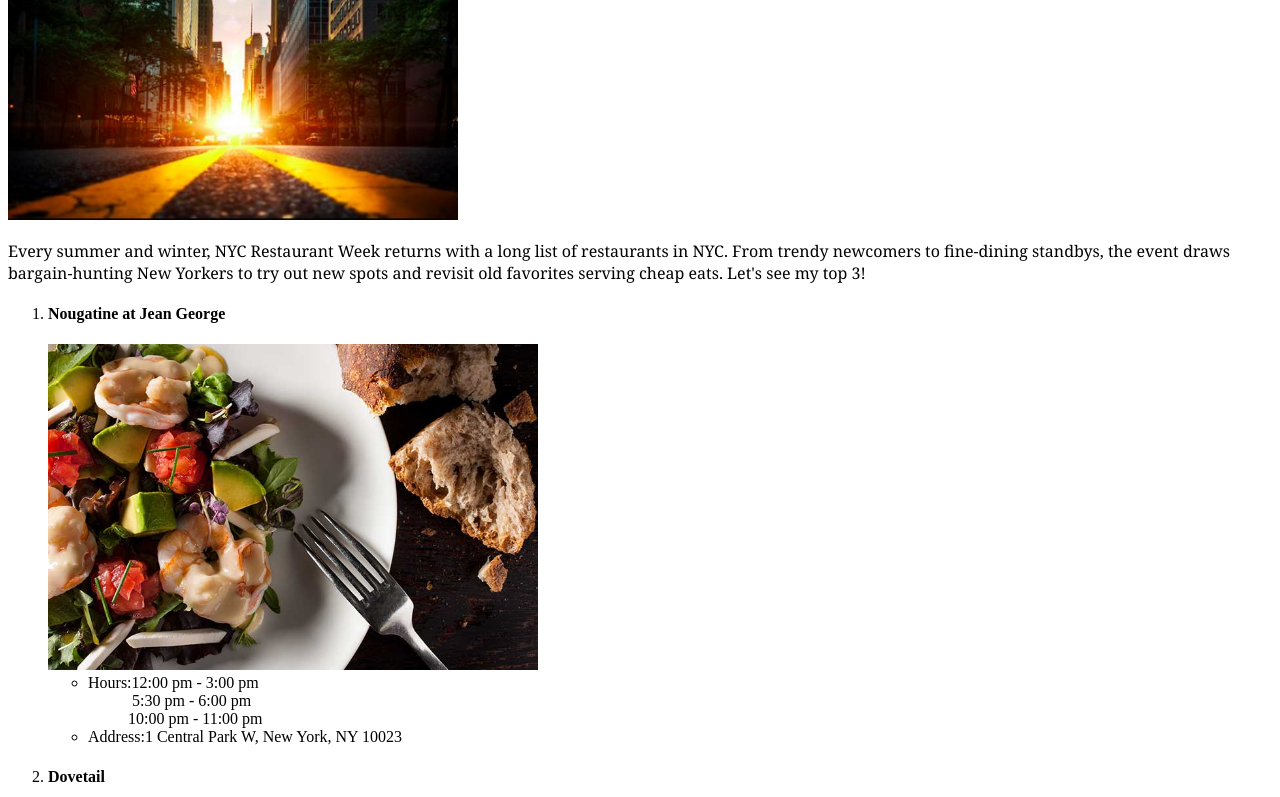
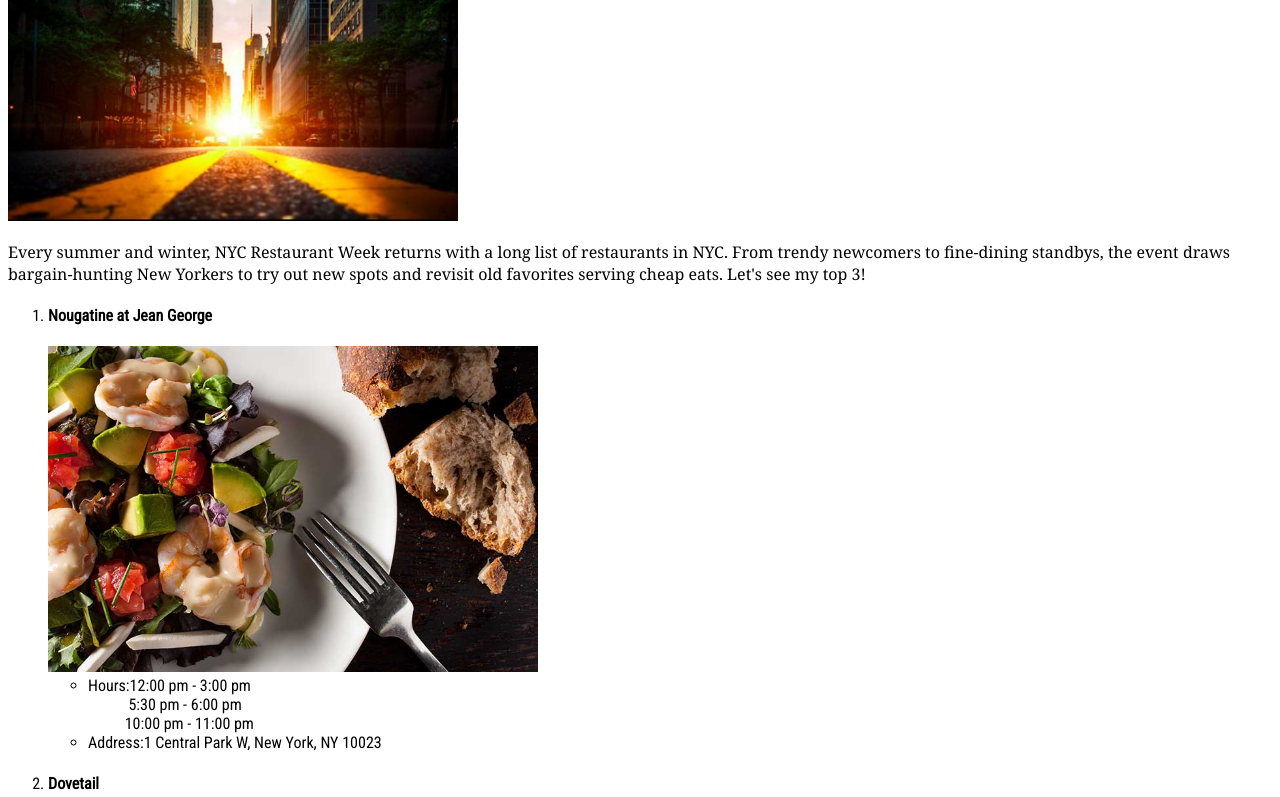
Before and after one commit to swhij77/swhij77.github.io, a plain HTML site: page WK1_2/HTML_basic Exercise/Foodie log/a_true_foodie.html in a window 1280 px wide. Shown: the part 300-1097 px from the top of the page. Drawn offline with Linux system fonts and the light colour scheme.

Commit message:
add css in index page

```diff
--- /dev/null
+++ b/WK1_2/HTML_basic Exercise/Foodie log/a_true_foodie.css
@@ -0,0 +1,7 @@
+h2 {
+    font-family: 'Roboto Condensed', sans-serif;
+}
+
+ol.pstyle {
+    font-family: 'Roboto Condensed', sans-serif;
+}
--- a/WK1_2/HTML_basic Exercise/Foodie log/a_true_foodie.html
+++ b/WK1_2/HTML_basic Exercise/Foodie log/a_true_foodie.html
@@ -3,6 +3,8 @@
 
 <head>
     <title>A True Foodie's</title>
+    <link rel="stylesheet" type="text/css" href="a_true_foodie.css">
+    <link href='https://fonts.googleapis.com/css?family=Roboto+Condensed' rel='stylesheet' type='text/css'>
 </head>
 
 <body>
@@ -11,7 +13,7 @@
     <p style="font-family: Cambria">
         Every summer and winter, NYC Restaurant Week returns with a long list of restaurants in NYC. From trendy newcomers to fine-dining standbys, the event draws bargain-hunting New Yorkers to try out new spots and revisit old favorites serving cheap eats. Let's see my top 3!
     </p>
-    <ol>
+    <ol class="pstyle">
         <li>
             <h4>Nougatine at Jean George</h4>
             <img src="img/Jean_Geo.jpg" width="40%" />
--- a/index.css
+++ b/index.css
@@ -1,6 +1,5 @@
 body {
     background-color: #46627F;
-    color: #E6E6E6
-;
+    color: #E6E6E6;
     font-family: 'Nunito', sans-serif;
 }
```
